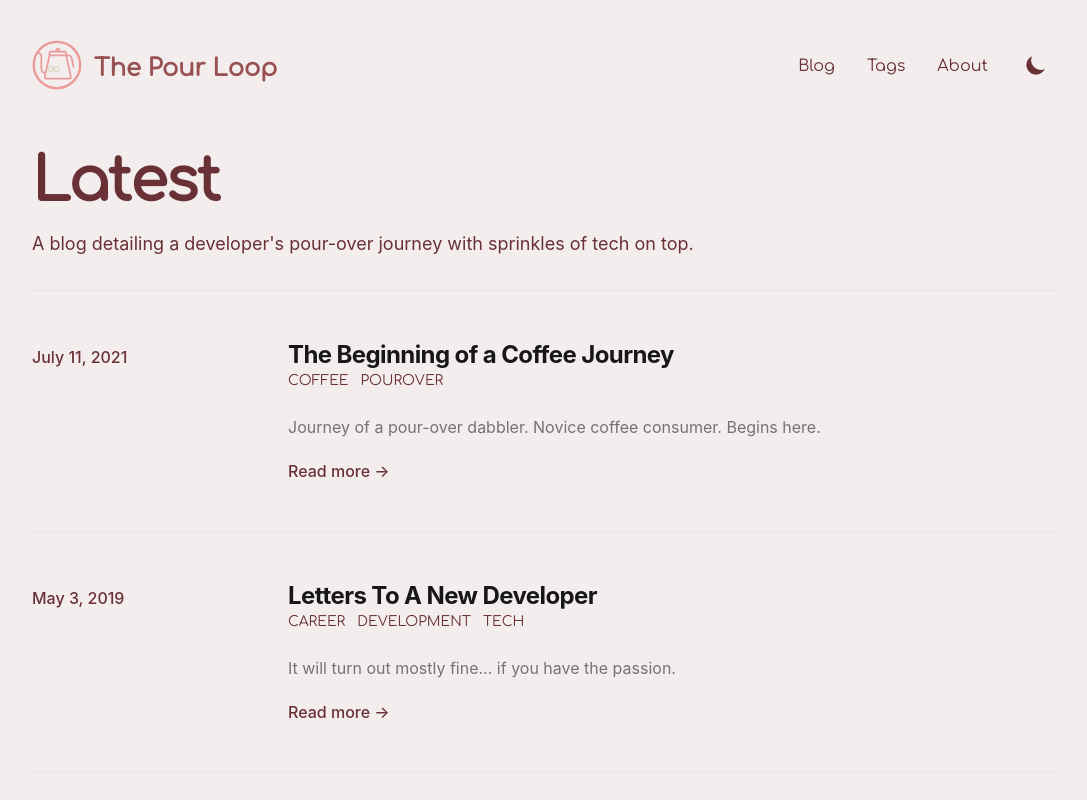
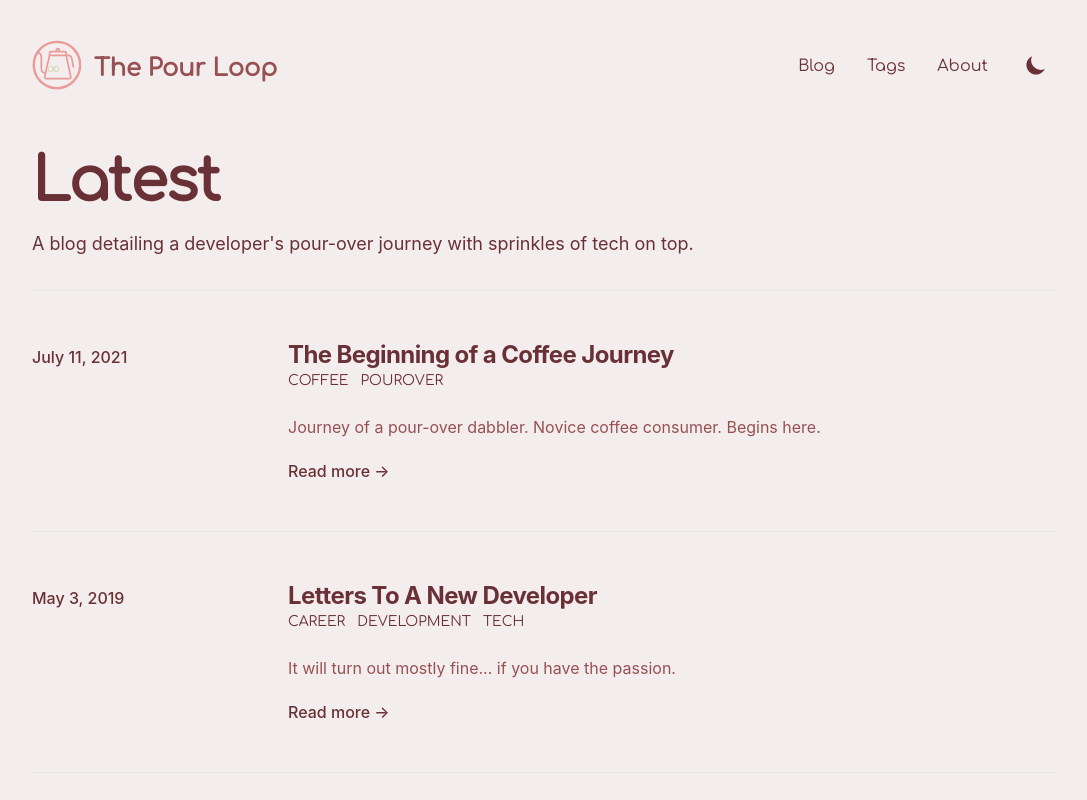
Before and after one commit to JQuinnie/the-pour-loop, a Next.js app: page / in a window 1280 px wide. Shown: the top 800 px of the page, without its empty margins (96-1183 px from the left). Built offline with nearby package versions, Linux system fonts and the light colour scheme; what @tailwindcss/typography would draw is missing.

Commit message:
Update missing color styles

```diff
--- a/layouts/PostLayout.js
+++ b/layouts/PostLayout.js
@@ -58,7 +58,7 @@ export default function PostLayout({ frontMatter, authorDetails, next, prev, chi
                       )}
                       <dl className="text-sm font-medium leading-5 whitespace-nowrap">
                         <dt className="sr-only">Name</dt>
-                        <dd className="text-gray-900 dark:text-gray-100">{author.name}</dd>
+                        <dd className="text-marsalaDark dark:text-gray-100">{author.name}</dd>
                         <dt className="sr-only">Twitter</dt>
                         <dd>
                           {author.twitter && (
--- a/pages/index.js
+++ b/pages/index.js
@@ -44,7 +44,7 @@ export default function Home({ posts }) {
                           <h2 className="text-2xl font-bold leading-8 tracking-tight">
                             <Link
                               href={`/blog/${slug}`}
-                              className="text-gray-900 dark:text-offWhite"
+                              className="text-marsalaDark dark:text-offWhite"
                             >
                               {title}
                             </Link>
@@ -55,7 +55,7 @@ export default function Home({ posts }) {
                             ))}
                           </div>
                         </div>
-                        <div className="prose text-gray-500 max-w-none dark:text-marsalaLight">
+                        <div className="prose text-marsala max-w-none dark:text-marsalaLight">
                           {summary}
                         </div>
                       </div>
```
